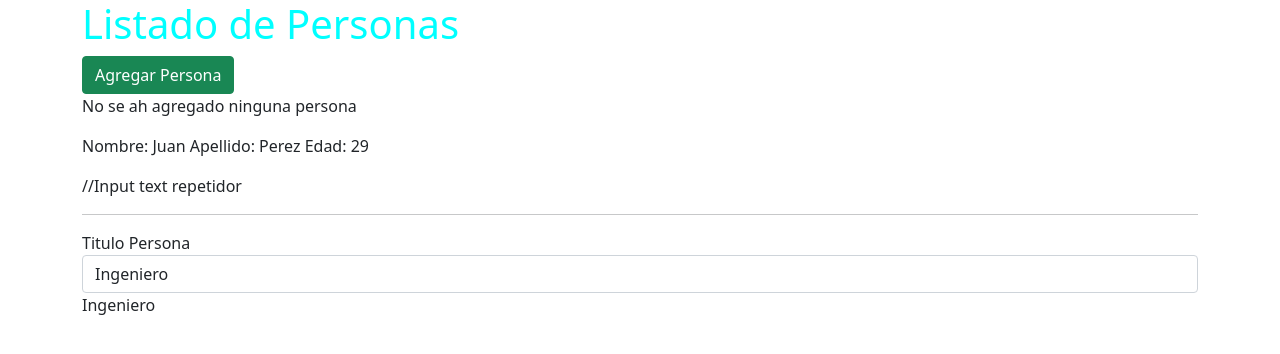
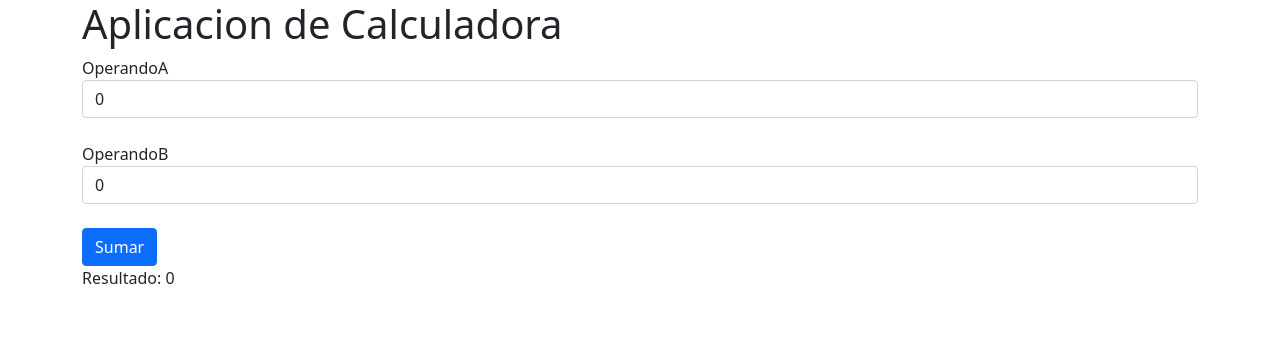
Before and after one commit to cfdavilal/curso_angular, an Angular app: page / in a window 1280 px wide. Shown: the top 354 px of the page. Built offline with nearby package versions, Linux system fonts and the light colour scheme.

Commit message:
Ejercicio de Calculadora Con Angular

```diff
--- a/src/app/app.component.html
+++ b/src/app/app.component.html
@@ -1 +1,2 @@
-<app-personas></app-personas>
+<!-- <app-personas></app-personas> -->
+<app-calculadora></app-calculadora>
--- a/src/app/app.module.ts
+++ b/src/app/app.module.ts
@@ -6,12 +6,14 @@ import { AppComponent } from './app.component';
 import { PersonasComponent } from './personas/personas.component';
 import { PersonaComponent } from './persona/persona.component';
 import { FormsModule } from '@angular/forms';
+import { CalculadoraComponent } from './calculadora/calculadora.component';
 
 @NgModule({
   declarations: [
     AppComponent,
     PersonasComponent,
-    PersonaComponent
+    PersonaComponent,
+    CalculadoraComponent
   ],
   imports: [
     BrowserModule,
--- /dev/null
+++ b/src/app/calculadora/calculadora.component.html
@@ -0,0 +1,17 @@
+<div class="container">
+    <h1>{{getTitulo_calculadora()}} </h1>
+    <form action="">
+        <div class="form-group">
+            <label for="">OperandoA</label>
+            <input type="number" class="form-control" placeholder="Escribe el operando A" name="operandoA" [(ngModel)]='operandoA'/><br>
+        </div>
+        <div class="form-group">
+            <label for="">OperandoB</label>
+            <input type="number" class="form-control" placeholder="Escribe el operando B" name="operandoB" [(ngModel)]='operandob'/>
+        </div>
+        <div class="form-group">
+            <br><button type="submit" class="btn btn-primary" (click)='sumar()'>Sumar</button><br>
+            <label for="">Resultado: {{getResultado()}} </label>
+        </div>
+    </form>
+</div>
--- /dev/null
+++ b/src/app/calculadora/calculadora.component.ts
@@ -0,0 +1,60 @@
+import { Component, OnInit } from '@angular/core';
+
+@Component({
+  selector: 'app-calculadora',
+  templateUrl: './calculadora.component.html',
+  styleUrls: ['./calculadora.component.css'],
+})
+export class CalculadoraComponent implements OnInit {
+  private titulo_calculadora: string = 'Aplicacion de Calculadora';
+
+  public operandoA: number = 0;
+  public operandob: number = 0;
+  public resultado: number = 0;
+
+  public getTitulo_calculadora(): string {
+    return this.titulo_calculadora;
+  }
+
+  public setTitulo_calculadora(titulo_calculadora: string): void {
+    this.titulo_calculadora = titulo_calculadora;
+  }
+
+  public getOperandoA(): number {
+    return this.operandoA;
+  }
+
+  public setOperandoA(operandoA: number): void {
+    this.operandoA = operandoA;
+  }
+
+  public getOperandob(): number {
+    return this.operandob;
+  }
+
+  public setOperandob(operandob: number): void {
+    this.operandob = operandob;
+  }
+
+  public getResultado(): number {
+    return this.resultado;
+  }
+
+  public setResultado(resultado: number): void {
+    this.resultado = resultado;
+  }
+
+  sumar() {
+    this.resultado = this.operandoA + this.operandob;
+  }
+/*   modificarOperandoA(event: Event) {
+    this.operandoA = parseInt((<HTMLInputElement>event.target).value);
+  }
+  modificarOperandoB(event: Event) {
+    this.operandob = parseInt((<HTMLInputElement>event.target).value);
+  } */
+
+  constructor() {}
+
+  ngOnInit(): void {}
+}
```
Also changed, not shown: src/app/calculadora/calculadora.component.css (added), 1 other file (tests, documents, lock files or other folders).
